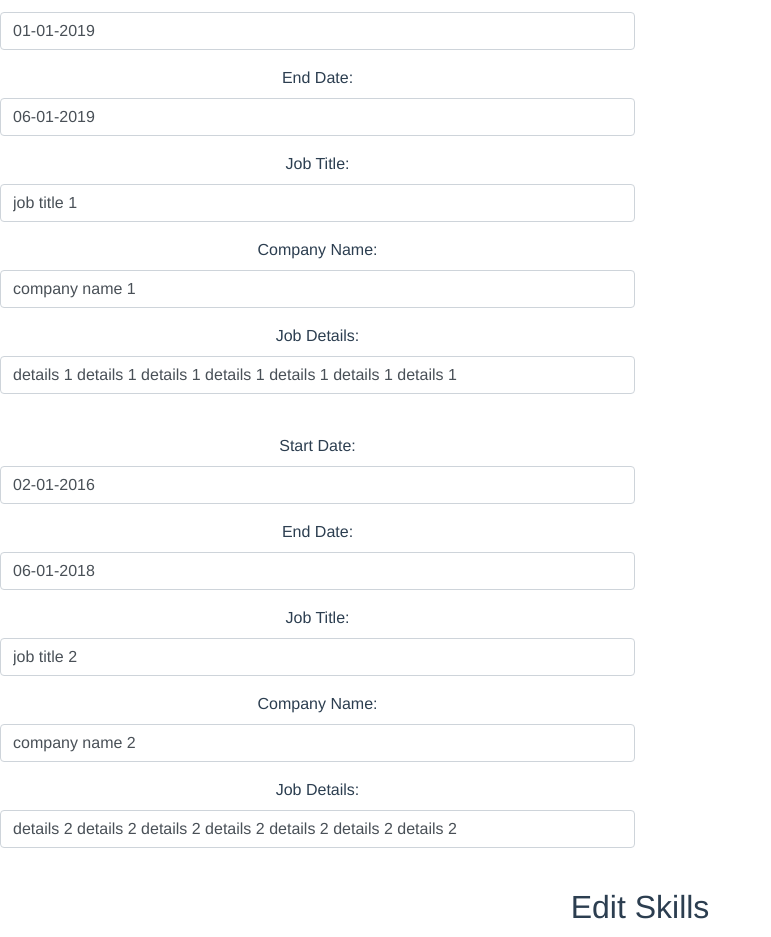
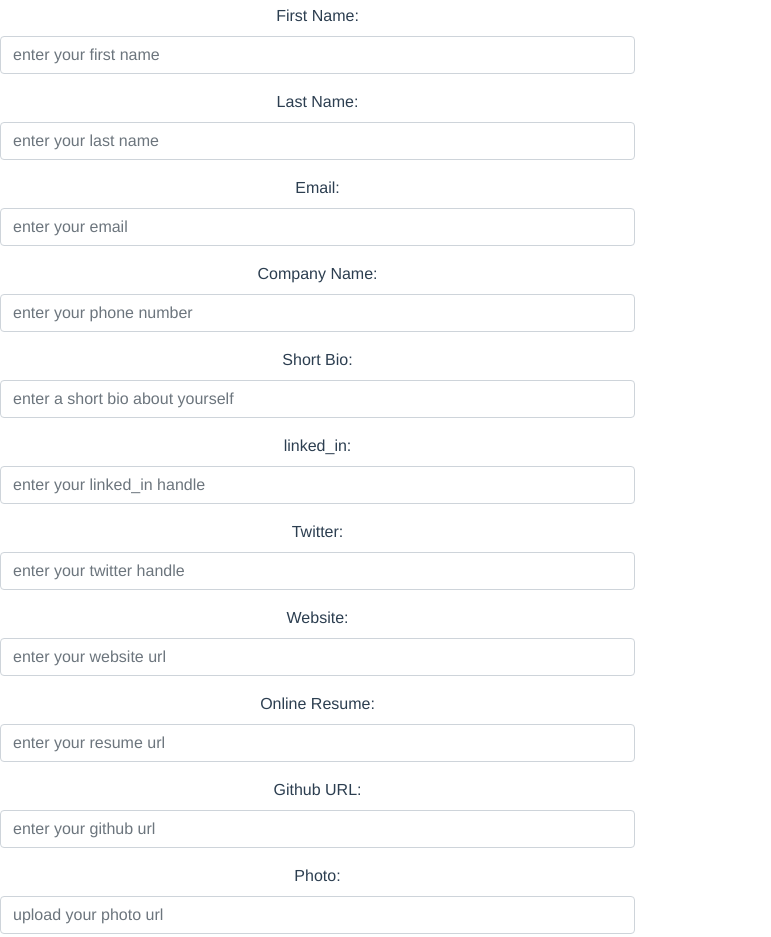
Before and after one commit to bit-please/student_portal_vue_app, a Vue app: page /resumes/1/edit in a window 1280 px wide. Shown: the part 132-1069 px from the top of the page, without its empty margins (0-771 px from the left). Built offline with nearby package versions, Linux system fonts and the light colour scheme; no server answers.

Commit message:
adds student edit form

```diff
--- a/src/views/Resumes/Edit.vue
+++ b/src/views/Resumes/Edit.vue
@@ -1,5 +1,80 @@
 <template>
   <div class="resumes-edit">
+
+    {{student}}
+
+    <h1 class="text-center">Edit Your Personal Info:</h1>
+
+    <div v-for: student>
+      <form v-on:submit.prevent="submit()">
+        <div class="form-row">
+          <div class="form-group col-md-6">
+            <label for="first_name">First Name:</label>
+            <input type="string" class="form-control" id="first_name" placeholder="enter your first name" v-model="student.first_name">
+          </div>
+        </div>
+        <div class="form-row">
+          <div class="form-group col-md-6">
+            <label for="last_name">Last Name:</label>
+            <input type="string" class="form-control" id="last_name" placeholder="enter your last name" v-model="student.last_name">
+          </div>
+        </div>
+        <div class="form-row">
+          <div class="form-group col-md-6">
+            <label for="email">Email:</label>
+            <input type="string" class="form-control" id="email" placeholder="enter your email" v-model="student.email">
+          </div>
+        </div>
+        <div class="form-row">
+          <div class="form-group col-md-6">
+            <label for="phone_number">Company Name:</label>
+            <input type="string" class="form-control" id="phone_number" placeholder="enter your phone number" v-model="student.phone_number">
+          </div>
+        </div>
+         <div class="form-row">
+          <div class="form-group col-md-6">
+            <label for="bio">Short Bio:</label>
+            <input type="text" class="form-control" id="bio" placeholder="enter a short bio about yourself" v-model="student.bio">
+          </div>
+        </div>
+        <div class="form-row">
+          <div class="form-group col-md-6">
+            <label for="linked_in">linked_in:</label>
+            <input type="string" class="form-control" id="linked_in" placeholder="enter your linked_in handle" v-model="student.linked_in">
+          </div>
+        </div>
+        <div class="form-row">
+          <div class="form-group col-md-6">
+            <label for="twitter">Twitter:</label>
+            <input type="string" class="form-control" id="twitter" placeholder="enter your twitter handle" v-model="student.twitter">
+          </div>
+        </div>
+        <div class="form-row">
+          <div class="form-group col-md-6">
+            <label for="website">Website:</label>
+            <input type="string" class="form-control" id="website" placeholder="enter your website url" v-model="student.website">
+          </div>
+        </div>
+        <div class="form-row">
+          <div class="form-group col-md-6">
+            <label for="resume">Online Resume:</label>
+            <input type="string" class="form-control" id="resume" placeholder="enter your resume url" v-model="student.resume">
+          </div>
+        </div>
+        <div class="form-row">
+          <div class="form-group col-md-6">
+            <label for="github">Github URL:</label>
+            <input type="string" class="form-control" id="github" placeholder="enter your github url" v-model="student.github">
+          </div>
+        </div>
+        <div class="form-row">
+          <div class="form-group col-md-6">
+            <label for="photo">Photo:</label>
+            <input type="string" class="form-control" id="photo" placeholder="upload your photo url" v-model="student.photo">
+          </div>
+        </div>
+      </form><br>
+    </div>
 
 
     <h1 class="text-center">Edit Experiences</h1>
@@ -55,7 +130,7 @@
 
 
 
-    <h3 class="text-center">Edit Education</h3>
+    <h2 class="text-center">Edit Education</h2>
 
     <div v-for="education in educations">
       <form v-on:submit.prevent="submit()">
@@ -92,6 +167,7 @@
       </form>
     </div>
 
+     <h2 class="text-center">Edit Capstone Info</h2>
 
     <div v-for="capstone in capstones">
       <form v-on:submit.prevent="submit()">
@@ -131,6 +207,7 @@ import axios from "axios";
 export default {
   data: function() {
     return {
+      student:{},
       experiences: [
         {
           start_date: "01-01-2019",
@@ -186,6 +263,10 @@ export default {
     };
   },
   created: function() {
+    axios.get("/api/students/1").then(response => {
+      console.log(response.data);
+      this.student = response.data;
+    });
   },
   methods: {
   }
```
Also changed, not shown: src/views/Resumes/Show.vue (+8 -1 lines).
